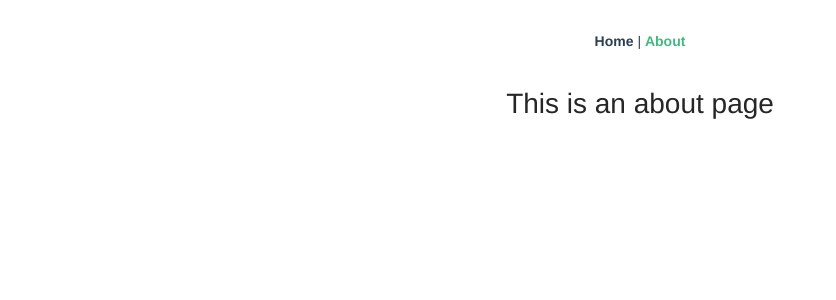
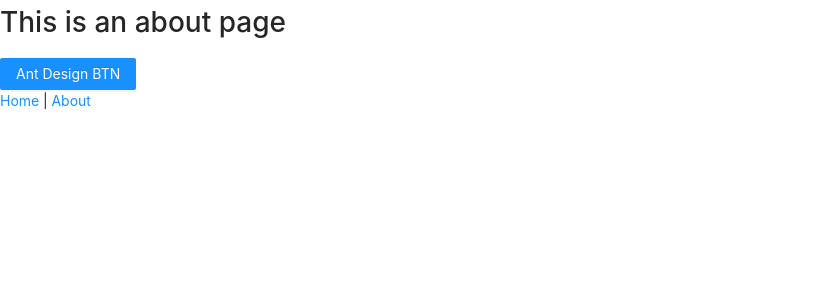
Before and after one commit to yurikong/PenguinML, a Vue app: page /about in a window 1280 px wide. Shown: the top 300 px of the page, without its empty margins (0-836 px from the left). Built offline with nearby package versions, Linux system fonts and the light colour scheme.

Commit message:
test ant-design-vue import on demand

```diff
--- a/src/App.vue
+++ b/src/App.vue
@@ -1,30 +1,7 @@
 <template>
+  <router-view />
   <nav>
     <router-link to="/">Home</router-link> |
     <router-link to="/about">About</router-link>
   </nav>
-  <router-view />
 </template>
-
-<style lang="scss">
-#app {
-  font-family: Avenir, Helvetica, Arial, sans-serif;
-  -webkit-font-smoothing: antialiased;
-  -moz-osx-font-smoothing: grayscale;
-  text-align: center;
-  color: #2c3e50;
-}
-
-nav {
-  padding: 30px;
-
-  a {
-    font-weight: bold;
-    color: #2c3e50;
-
-    &.router-link-exact-active {
-      color: #42b983;
-    }
-  }
-}
-</style>
--- a/src/views/AboutView.vue
+++ b/src/views/AboutView.vue
@@ -1,5 +1,10 @@
 <template>
   <div class="about">
     <h1>This is an about page</h1>
+    <Button type="primary">Ant Design BTN</Button>
   </div>
 </template>
+
+<script setup lang="ts">
+import { Button } from "ant-design-vue"
+</script>
```
